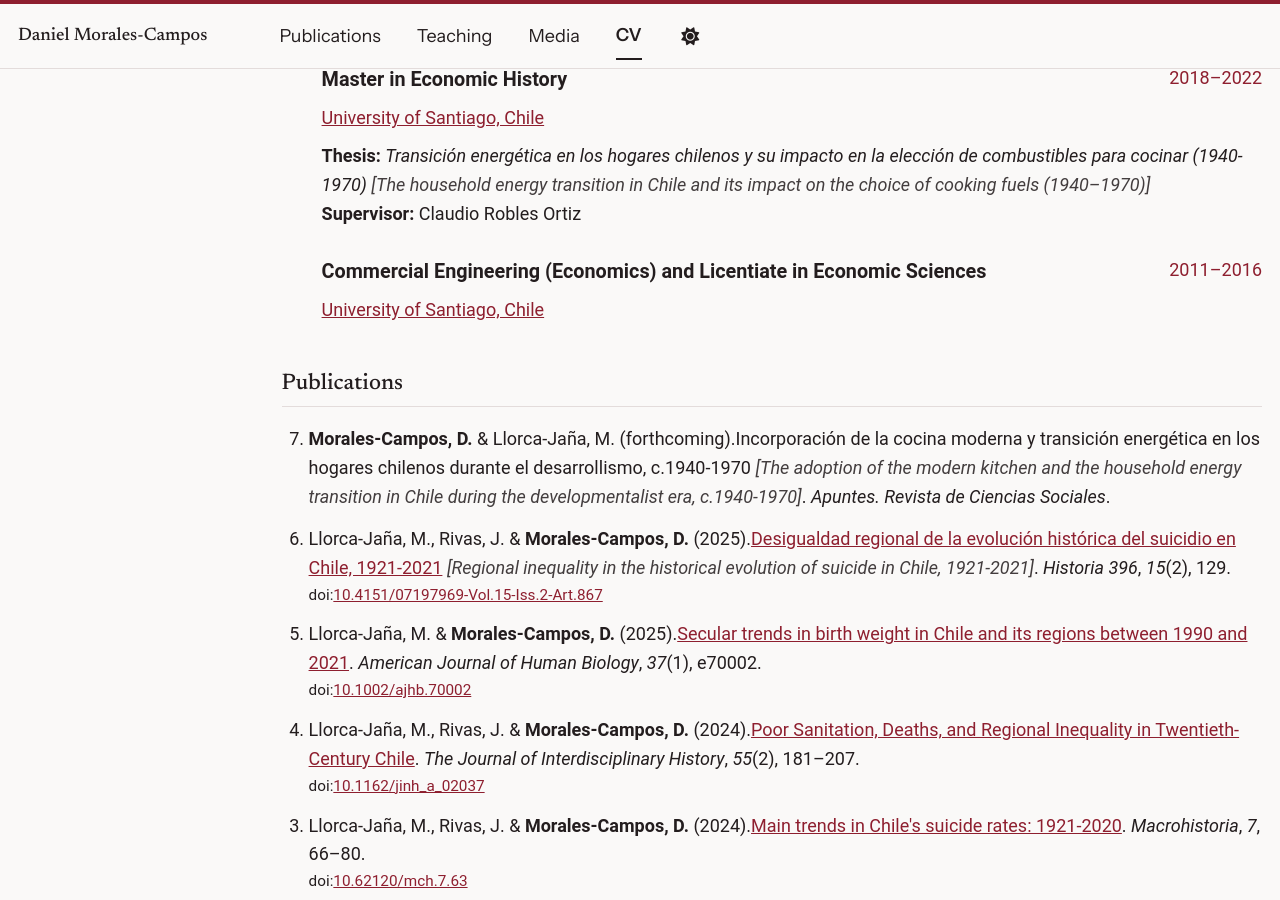
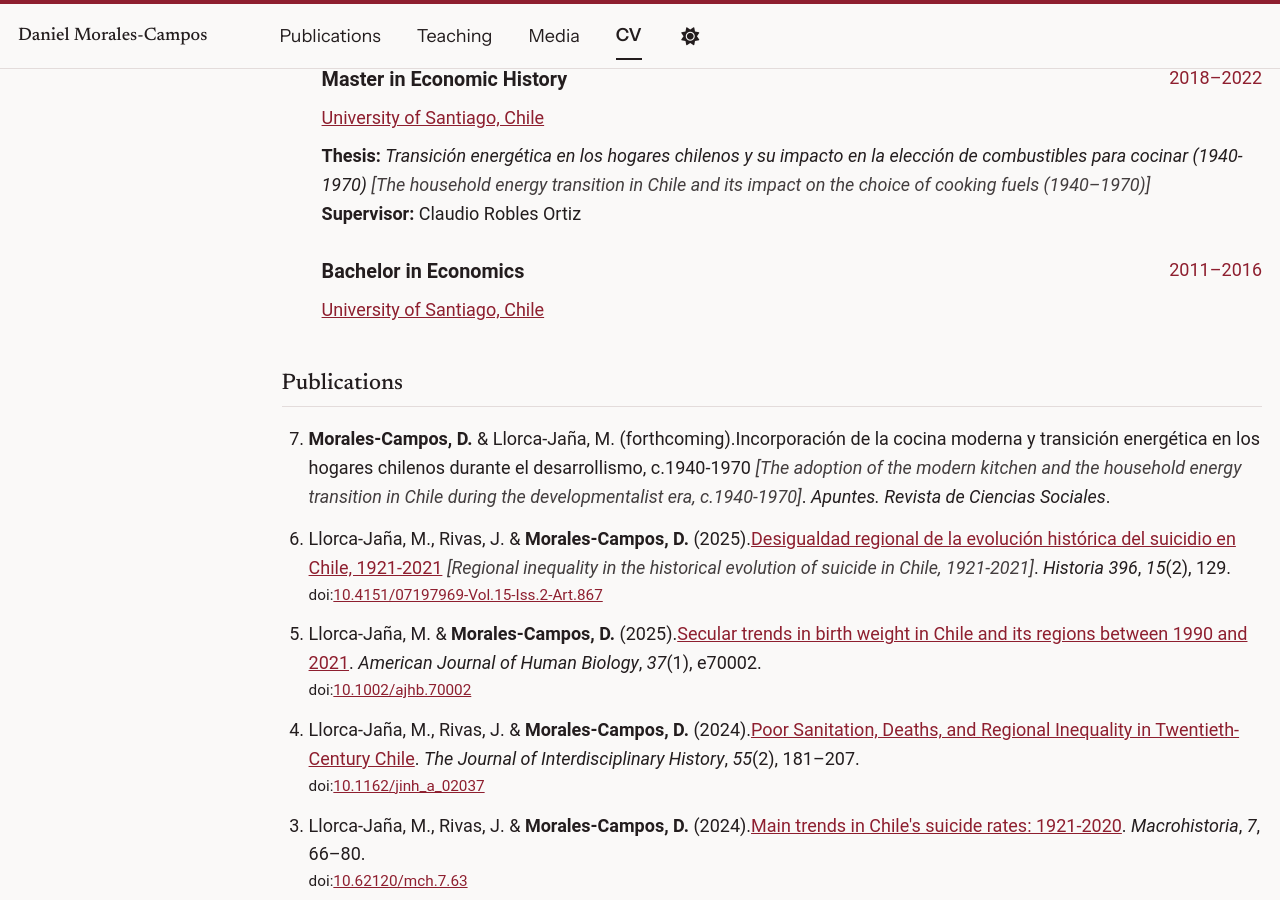
Before and after one commit to danielmoralesc/danielmoralesc.github.io, a Jekyll site: the page built from _pages/cv-json.md, in a window 1280 px wide and 900 px high, scrolled down 1436 px. Built offline with Jekyll 4.4.1, drawn with Linux system fonts in a browser that asks for light colours; some web fonts are replaced; a script bundle is joined from its source files by our own code; library files that are not in the unit come from our copies.

Commit message:
Título de grado como Bachelor in Economics
«Ingeniería Comercial» es una denominación solo chilena; el sitio se dirige a un público internacional.

```diff
--- a/_data/resume.json
+++ b/_data/resume.json
@@ -151,7 +151,7 @@
     },
     {
       "institution": "University of Santiago, Chile",
-      "degree": "Commercial Engineering (Economics) and Licentiate in Economic Sciences",
+      "degree": "Bachelor in Economics",
       "studyType": "BA",
       "area": "Economics",
       "startDate": "2011",
```
